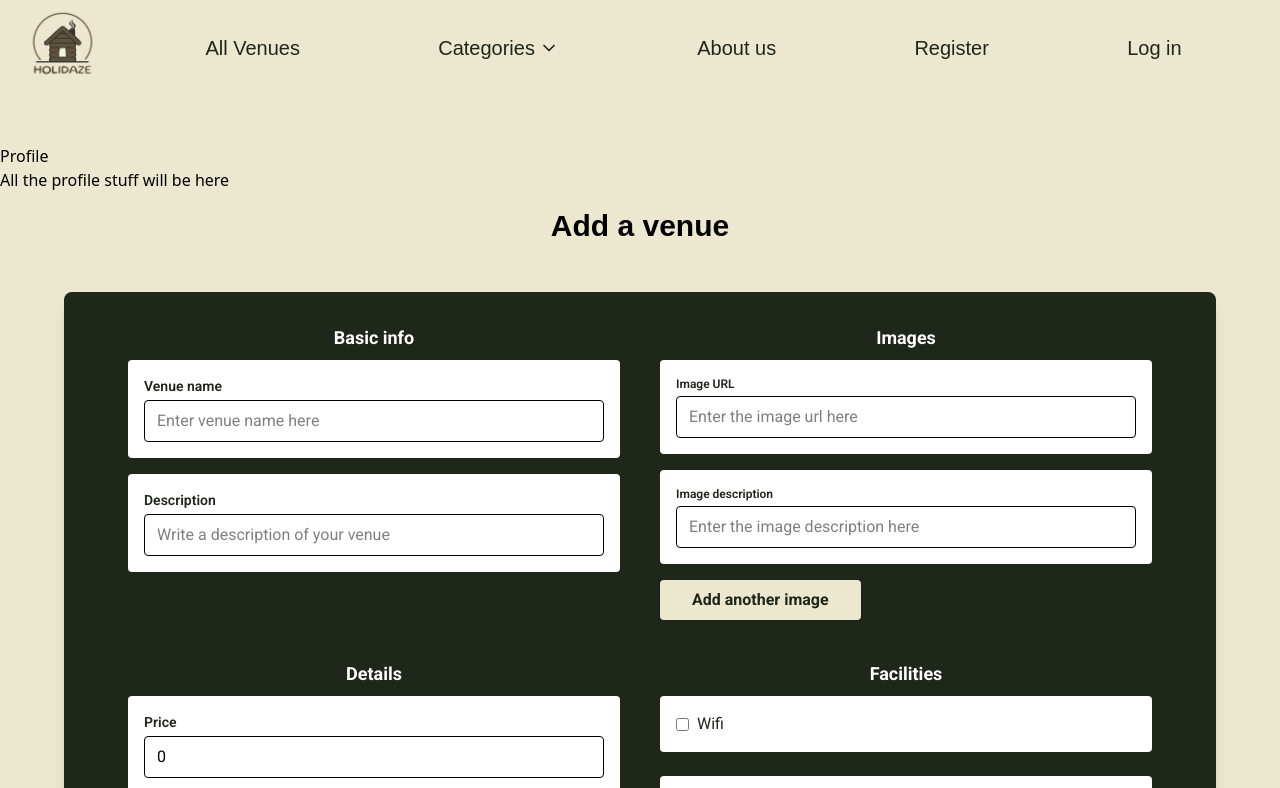
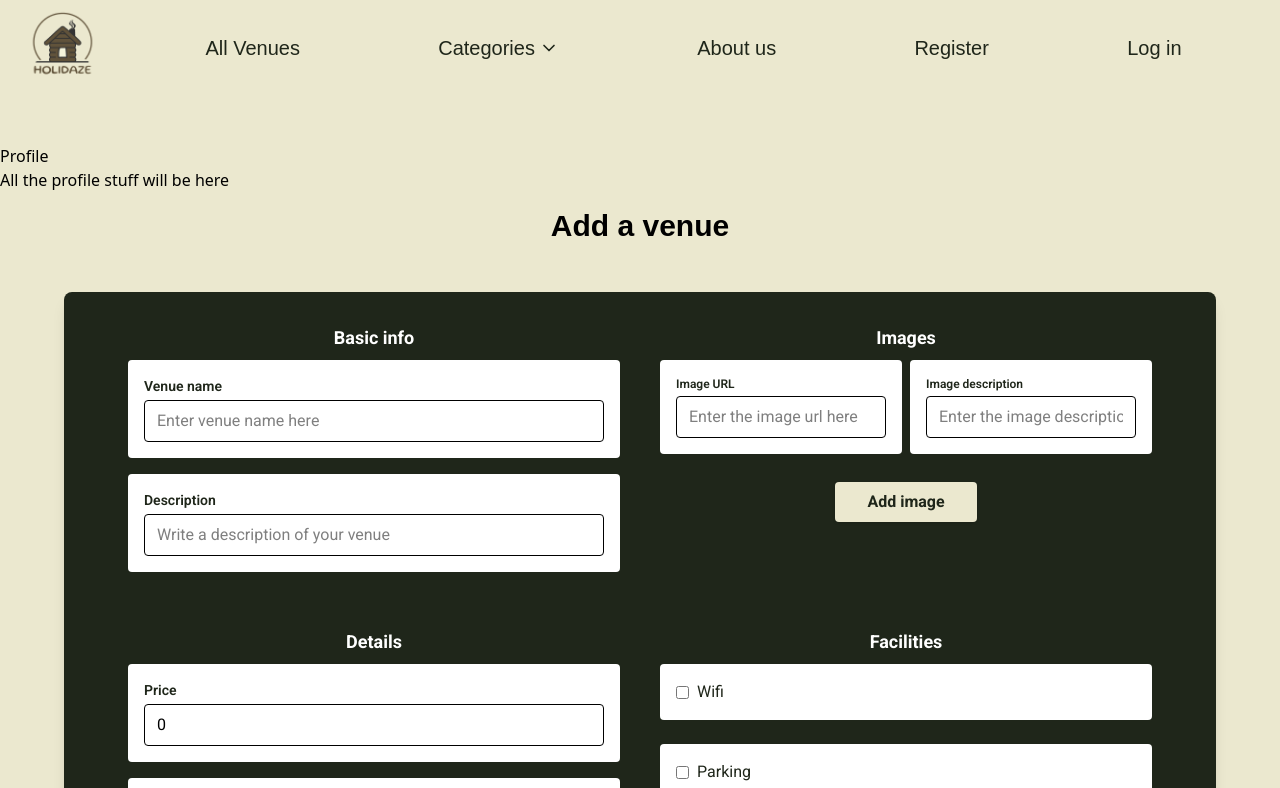
Before and after one commit to maddipaddi/Fireside-Holidaze, a React (Vite) app: page /Profile in a window 1280 px wide. Shown: the top 788 px of the page. Built offline with nearby package versions, Linux system fonts and the light colour scheme; a web font is replaced by a local one.

Commit message:
feat: improve UI features for adding images when creating a venue

```diff
--- a/src/pages/Profile.jsx
+++ b/src/pages/Profile.jsx
@@ -61,10 +61,21 @@ export default function Profile() {
   }
 
   function addImageField() {
-    setFormData((prev) => ({
+    setFormData((prev) => {
+      if (prev.media.length >= 4) return prev;
+      return {
         ...prev,
         media: [...prev.media, { url: "", alt: "" }],
-    }));
+      };
+    });
+  }
+
+  function removeImage(index) {
+    setFormData((prev) => {
+      const media = [...prev.media];
+      media.splice(index, 1);
+      return { ...prev, media };
+    });
   }
 
   const cleanedFormData = {
@@ -157,8 +168,24 @@ export default function Profile() {
               Images
             </h3>
             {formData.media.map((mediaItem, index) => (
-              <div key={index}>
-                <div className="bg-white dark:bg-background p-4 rounded mb-4">
+              <div key={index} className="flex gap-2">
+                {mediaItem.url ? (
+                  <div className="relative w-24 h-24 rounded overflow-hidden border">
+                    <img
+                      src={mediaItem.url}
+                      alt={mediaItem.alt || "Image preview"}
+                      className="object-cover w-full h-full"
+                    />
+                    <button
+                      type="button"
+                      onClick={() => removeImage(index)}
+                      className="absolute top-0 right-0 bg-red-600 text-white text-xs rounded-bl px-1 cursor-pointer"
+                    >
+                      x
+                    </button>
+                  </div>
+                ) : (
+                  <div className="flex-grow bg-white dark:bg-background p-4 rounded mb-4">
                     <label
                       htmlFor="url"
                       className="block text-xs font-semibold font-body text-copy dark:text-copy mb-1"
@@ -175,7 +202,8 @@ export default function Profile() {
                       className="font-body w-full px-3 py-2 border rounded focus:outline-none focus:ring focus:border-copy dark:bg-white dark:text-copy"
                     />
                   </div>
-                <div className="bg-white dark:bg-background p-4 rounded mb-4">
+                )}
+                <div className="flex-grow bg-white dark:bg-background p-4 rounded mb-4">
                   <label
                     htmlFor="alt"
                     className="block text-xs font-semibold font-body text-copy dark:text-copy mb-1"
@@ -197,9 +225,10 @@ export default function Profile() {
             <button
               type="button"
               onClick={addImageField}
-              className="bg-background text-copy font-body font-bold px-8 py-2 rounded shadow hover:bg-accent/50 dark:hover:bg-copy hover:text-white transition cursor-pointer"
+              disabled={formData.media.length >= 4}
+              className="bg-background text-copy font-body font-bold px-8 py-2 mt-3 rounded shadow hover:bg-accent/50 dark:hover:bg-copy hover:text-white transition cursor-pointer flex place-self-center"
             >
-              Add another image
+              Add image
             </button>
           </section>
           <section className="md:col-span-1 xl:col-span-2">
```
Lines whose indentation alone changed are shown as unchanged.
